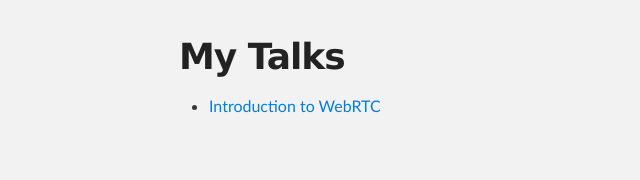
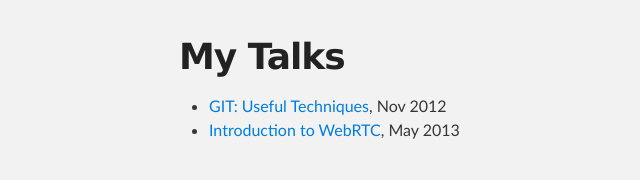
Before and after one commit to gornostal/talks, a plain HTML site: page index.html in a window 1280 px wide. Shown: the whole page, without its empty margins (141-781 px from the left). Drawn offline with Linux system fonts and the light colour scheme.

Commit message:
added link

```diff
--- a/index.html
+++ b/index.html
@@ -19,7 +19,8 @@
         <h1>My Talks</h1>
 
         <ul>
-            <li><a href="webrtc/">Introduction to WebRTC</a></li>
+            <li><a href="https://docs.google.com/presentation/d/1LVCoav94tDVeqe_yu7mx0awwyS8Gp9AHcB2GjcEy1pw/pub?start=false&loop=false&delayms=3000">GIT: Useful Techniques</a>, Nov 2012</li>
+            <li><a href="webrtc/">Introduction to WebRTC</a>, May 2013</li>
         </ul>
 
 
```
